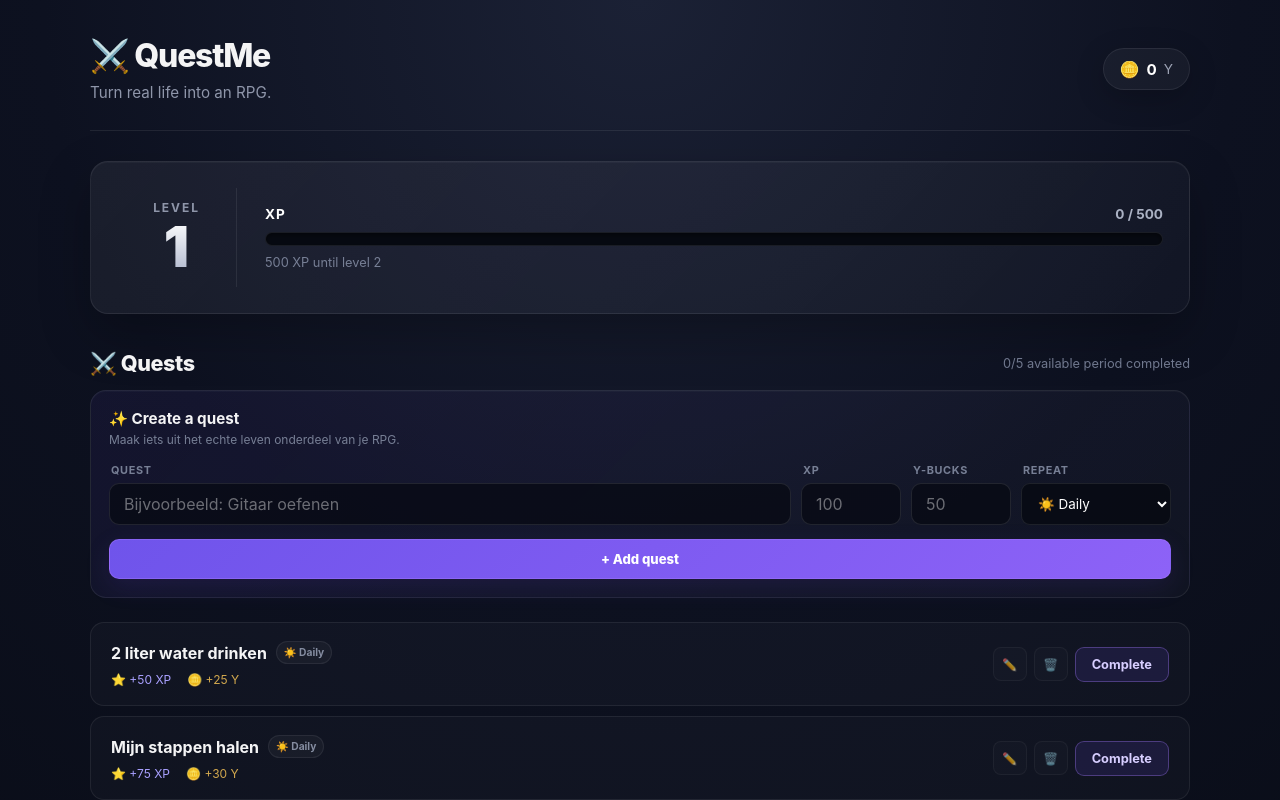
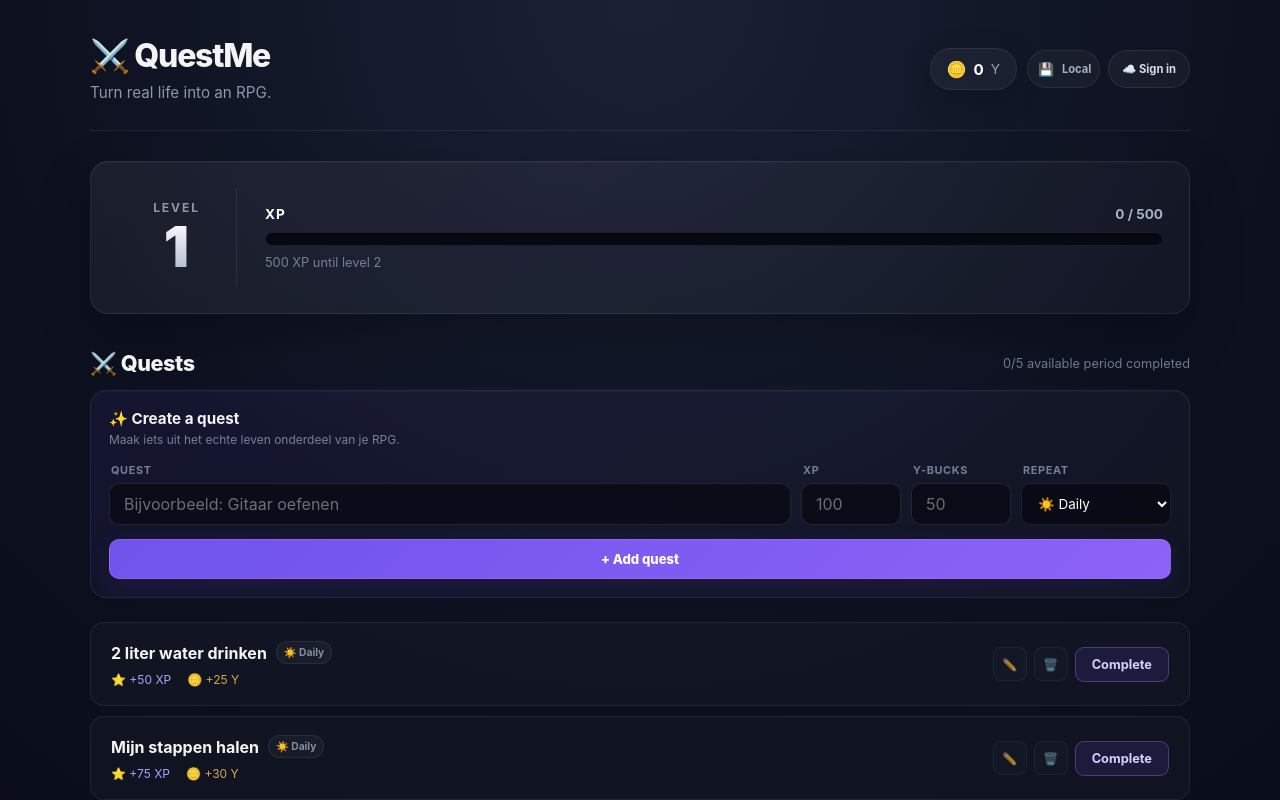
Before and after one commit to yoeran-work/QuestMe, a React (Vite) app: page / in a window 1280 px wide. Shown: the top 800 px of the page. Built offline with nearby package versions, Linux system fonts and the light colour scheme; no server answers.

Commit message:
Update App.jsx
Connect Google Authentication UI

```diff
--- a/src/App.jsx
+++ b/src/App.jsx
@@ -13,12 +13,15 @@ import {
   normalizeQuestType
 } from "./utils/questSchedule";
 
+import { useAuth } from "./hooks/useAuth";
+
 import starterQuests from "./data/starterQuests";
 
 import QuestList from "./components/QuestList";
 import QuestForm from "./components/QuestForm";
 import CharacterCard from "./components/CharacterCard";
 import Wallet from "./components/Wallet";
+import AuthPanel from "./components/AuthPanel";
 
 import "./quest-management.css";
 
@@ -44,6 +47,14 @@ function App() {
 
   const [editingQuest, setEditingQuest] =
     useState(null);
+
+  const {
+    user,
+    authLoading,
+    authError,
+    signInWithGoogle,
+    signOutUser
+  } = useAuth();
 
   const {
     profile,
@@ -76,11 +87,12 @@ function App() {
     const completedAt = new Date();
 
     setAppData((currentData) => {
-      const alreadyCompleted = isQuestCompleted(
-        quest,
-        currentData.questCompletions,
-        completedAt
-      );
+      const alreadyCompleted =
+        isQuestCompleted(
+          quest,
+          currentData.questCompletions,
+          completedAt
+        );
 
       if (alreadyCompleted) {
         return currentData;
@@ -210,7 +222,17 @@ function App() {
           <p>Turn real life into an RPG.</p>
         </div>
 
-        <Wallet yBucks={yBucks} />
+        <div className="topbar-actions">
+          <Wallet yBucks={yBucks} />
+
+          <AuthPanel
+            user={user}
+            authLoading={authLoading}
+            authError={authError}
+            onSignIn={signInWithGoogle}
+            onSignOut={signOutUser}
+          />
+        </div>
       </header>
 
       <main>
```
